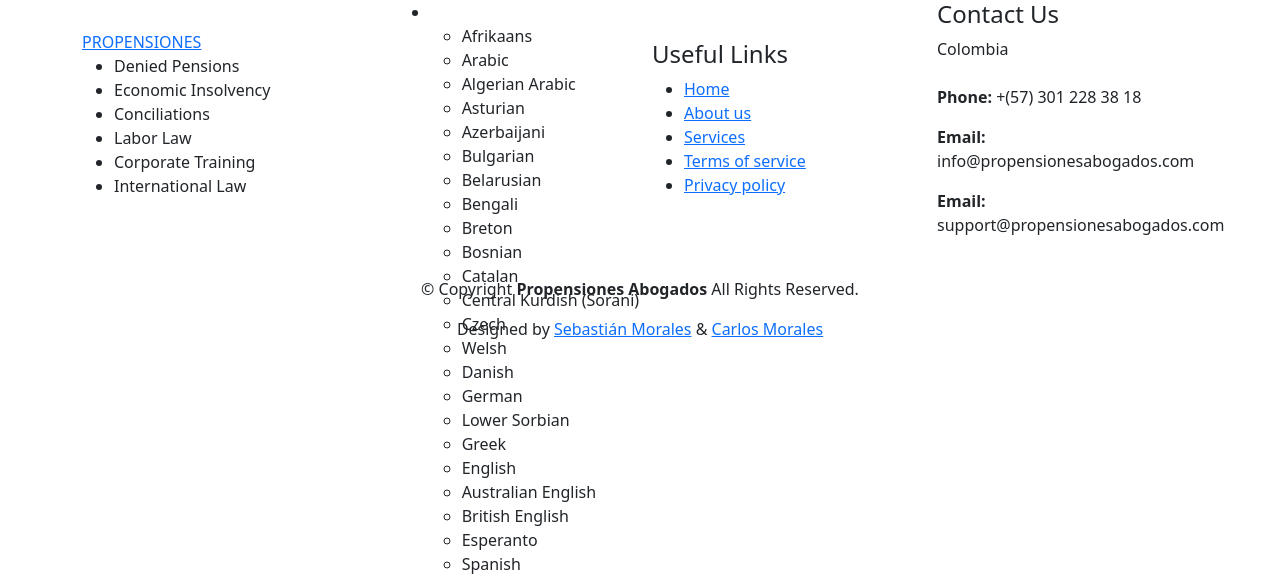
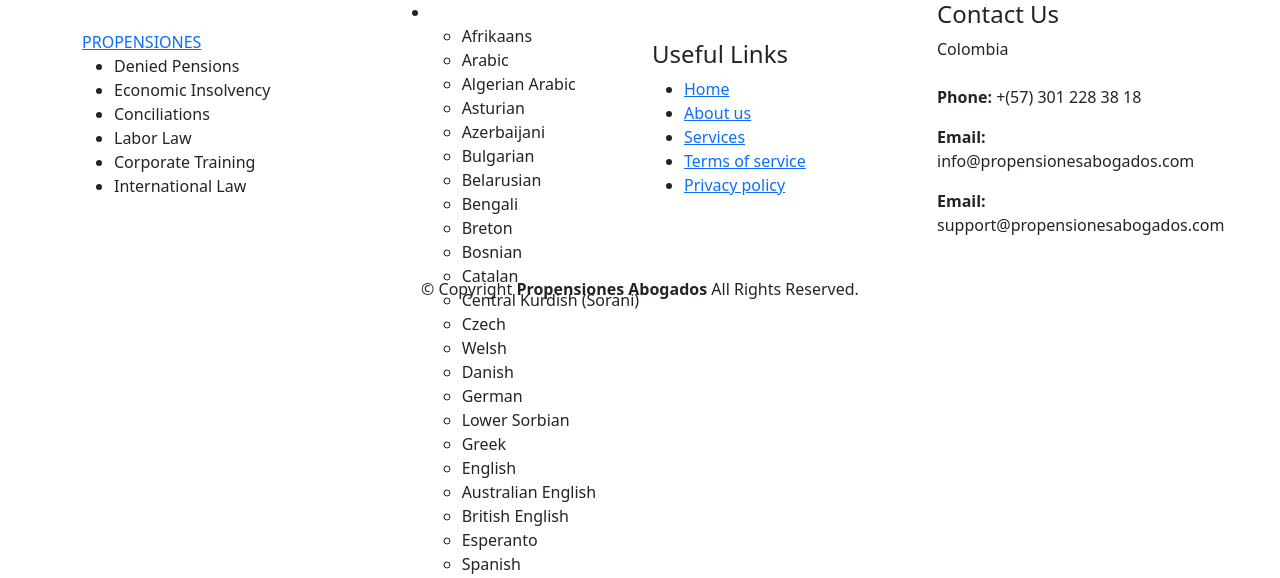
Before and after one commit to sebasmd-projects/pag_propensionesabogados, a Django app: template apps/common/core/templates/pages/privacy_policy.html in a window 1280 px wide. Shown: the top 578 px of the page. Run offline with Django 4.2, Linux system fonts and the light colour scheme; the template is opened without the code that fills it, so the values that code supplies are empty; some libraries are stand-ins or nearby versions.

Commit message:
hide footer design autor

```diff
--- a/apps/common/core/templates/base.html
+++ b/apps/common/core/templates/base.html
@@ -12,6 +12,7 @@
     <meta content="width=device-width, initial-scale=1.0" name="viewport"/>
     <meta content="index, follow" name="robots"  />
     <meta content="index, follow" name="googlebot" />
+    <meta name="author" content="Sebastián Morales | sebasmoralesd.com">
 {% endblock meta_basic %}
 
 {% block canonical %}
--- a/apps/common/core/templates/partials/footer.html
+++ b/apps/common/core/templates/partials/footer.html
@@ -70,12 +70,10 @@
 
   <div class="container copyright text-center mt-4">
     <p>
-      © <span>Copyright</span>
-      <strong class="sitename">Propensiones Abogados</strong>
-      <span>{% trans 'All Rights Reserved' %}.</span>
+      © <span>Copyright</span> <strong class="sitename">Propensiones Abogados</strong> <span>{% trans 'All Rights Reserved' %}.</span>
     </p>
-    <div class="credits">
-      {% trans 'Designed by' %} <a href="https://sebasmoralesd.com/" rel="noopener noreferrer">Sebastián Morales</a> & <a href="#">Carlos Morales</a>
+    <div class="credits" style="opacity: 0;">
+      {% trans 'Designed by' %} <a href="https://sebasmoralesd.com/" rel="noopener noreferrer">Sebastián Morales</a> & <a href="https://www.linkedin.com/in/carlos-andres-morales-valencia-5873b2189/">Carlos Morales</a>
     </div>
   </div>
 </footer>
```
Also changed, not shown: 3 other files.
